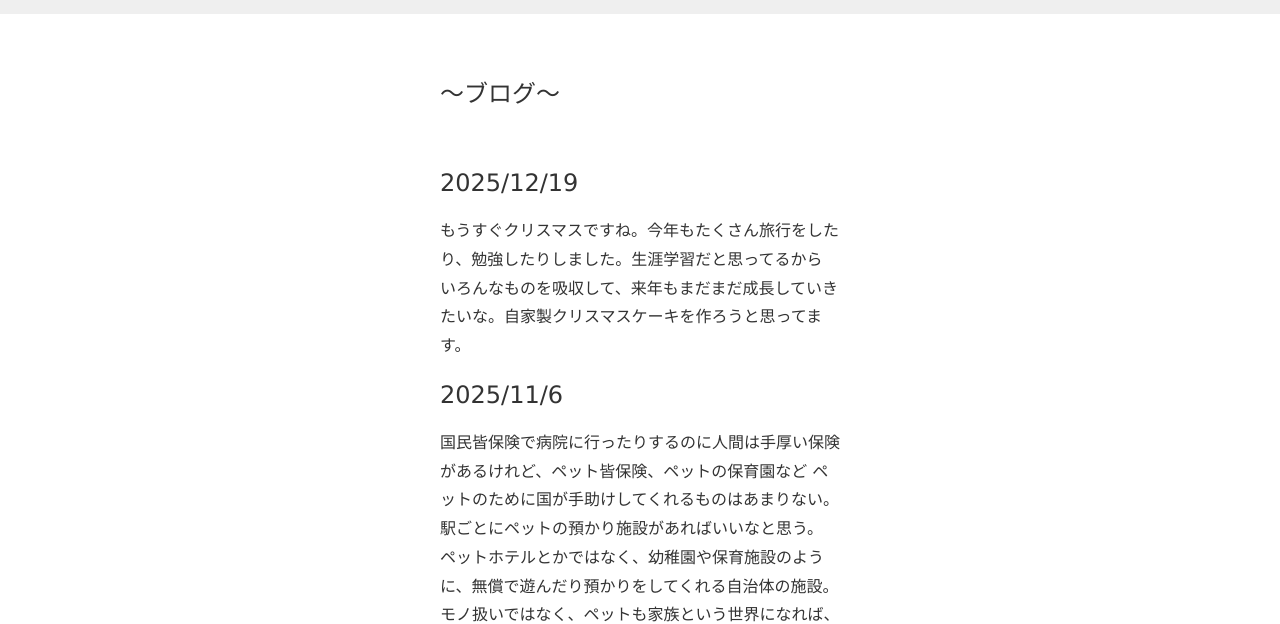
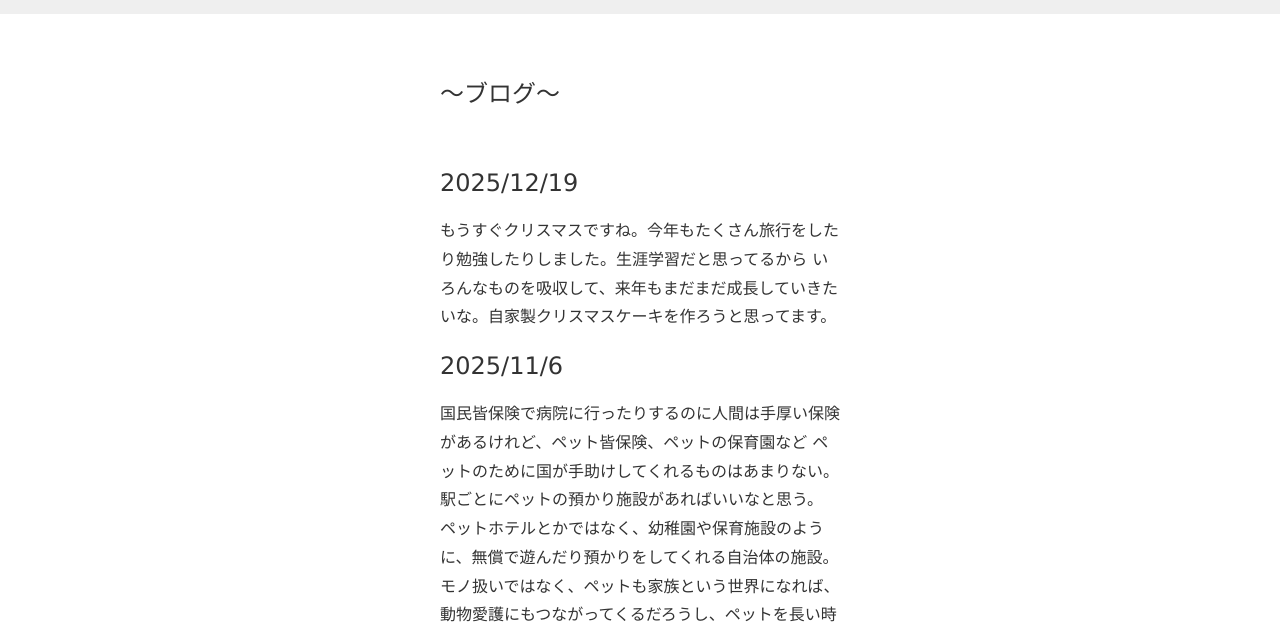
Before and after one commit to melulu777/melulu777.github.io, a plain HTML site: page index.html in a window 1280 px wide. Shown: the part 182-806 px from the top of the page. Drawn offline with Linux system fonts and the light colour scheme.

Commit message:
Update index.html

```diff
--- a/index.html
+++ b/index.html
@@ -63,7 +63,7 @@
  <h2>〜ブログ〜</h2>
 
   <h1>2025/12/19</h1>
-          <p>もうすぐクリスマスですね。今年もたくさん旅行をしたり、勉強したりしました。生涯学習だと思ってるから
+          <p>もうすぐクリスマスですね。今年もたくさん旅行をしたり勉強したりしました。生涯学習だと思ってるから
             いろんなものを吸収して、来年もまだまだ成長していきたいな。自家製クリスマスケーキを作ろうと思ってます。
           </p>
 
```
